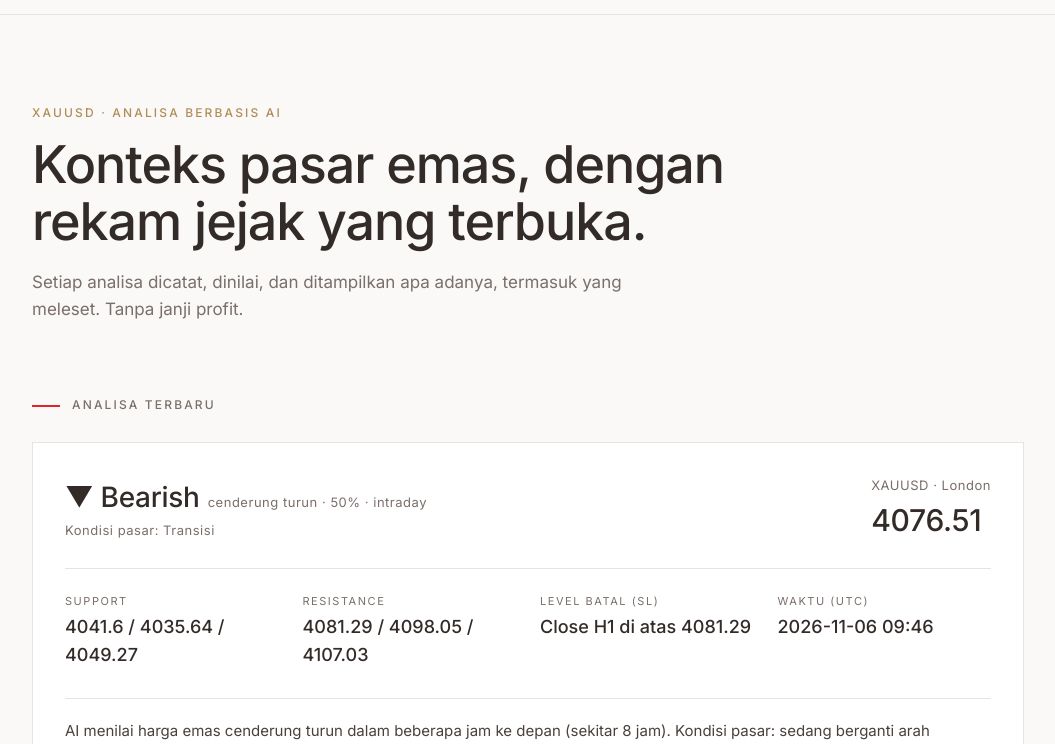
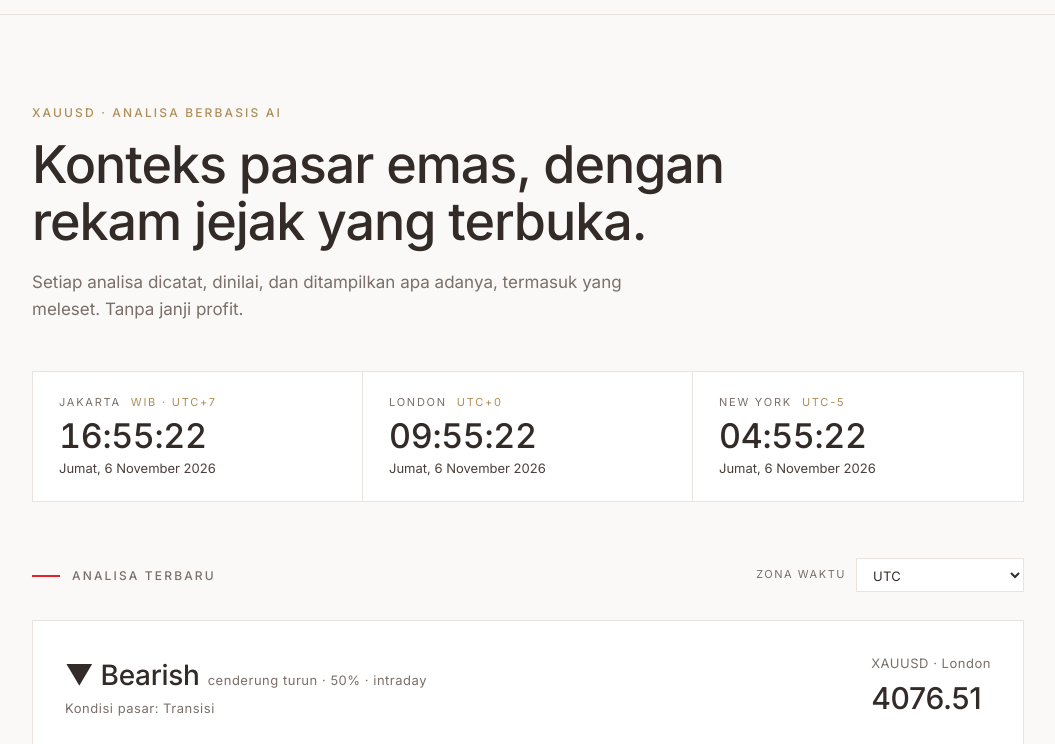
Before and after one commit to alphafxtrade/alpha-web, a plain HTML site: page index.html in a window 1280 px wide. Shown: the part 54-798 px from the top of the page, without its empty margins (112-1167 px from the left). Drawn offline with Linux system fonts and the light colour scheme.

Commit message:
pilihan zona waktu

```diff
--- a/index.html
+++ b/index.html
@@ -33,11 +33,23 @@ nav a:hover{color:var(--accent)}
 .tt:hover{border-color:var(--accent)}
 .tt::before{content:"☾"}
 [data-theme="dark"] .tt::before{content:"☀"}
+.sechead{display:flex;flex-wrap:wrap;align-items:center;justify-content:space-between;gap:12px;margin-bottom:28px}
+.sechead h2{margin:0}
+.tz{display:flex;align-items:center;gap:10px;font-size:11px;letter-spacing:.14em;text-transform:uppercase;color:var(--mute)}
+.tz select{font:inherit;font-size:13px;letter-spacing:.02em;text-transform:none;color:var(--ink);background:var(--card);border:1px solid var(--line);padding:7px 12px;border-radius:0;cursor:pointer}
+.tz select:hover,.tz select:focus{border-color:var(--accent);outline:none}
 .eyebrow{font-size:12px;letter-spacing:.18em;text-transform:uppercase;color:var(--gold);font-weight:500}
 h1{font-size:clamp(32px,5vw,52px);line-height:1.1;font-weight:500;letter-spacing:-.02em;margin:14px 0 18px;max-width:14em}
 .lead{color:var(--mute);max-width:36em;font-size:17px}
 section{padding:72px 0;border-top:1px solid var(--line)}
-.hero{padding:88px 0 72px;border:0}
+.clocks{display:grid;grid-template-columns:repeat(auto-fit,minmax(250px,1fr));border:1px solid var(--line);background:var(--card);margin-bottom:56px}
+.clock{padding:22px 26px;border-right:1px solid var(--line)}
+.clock:last-child{border-right:0}
+.clock .city{font-size:11px;letter-spacing:.16em;text-transform:uppercase;color:var(--mute)}
+.clock .city i{font-style:normal;color:var(--gold);margin-left:10px}
+.clock .t{font-size:34px;font-weight:500;letter-spacing:-.01em;font-variant-numeric:tabular-nums;margin-top:4px;line-height:1.2}
+.clock .d{font-size:13px;color:var(--soft);margin-top:2px}
+.hero{padding:88px 0 48px;border:0}
 h2{font-size:12px;letter-spacing:.18em;text-transform:uppercase;color:var(--mute);font-weight:500;margin-bottom:28px}
 h2 b{display:inline-block;width:28px;height:2px;background:var(--accent);vertical-align:middle;margin-right:12px}
 .demo{display:none;margin-bottom:28px;padding:10px 16px;border:1px solid var(--gold);color:var(--gold);font-size:13px;letter-spacing:.04em}
@@ -88,7 +100,7 @@ td a:hover{text-decoration:underline}
 .disc{font-size:13px;color:var(--mute);max-width:52em}
 footer{border-top:1px solid var(--line);padding:40px 0;font-size:13px;color:var(--mute)}
 footer .wrap{display:flex;flex-wrap:wrap;justify-content:space-between;gap:12px}
-@media(max-width:640px){nav a{margin-left:14px;font-size:12px}.tt{margin-left:14px}.card{padding:22px}.hero{padding:56px 0 48px}section{padding:52px 0}}
+@media(max-width:640px){nav a{margin-left:14px;font-size:12px}.tt{margin-left:14px}.card{padding:22px}.hero{padding:56px 0 32px}.clock{border-right:0;border-bottom:1px solid var(--line)}.clock:last-child{border-bottom:0}section{padding:52px 0}}
 @media(max-width:480px){nav{display:none}}
 </style>
 </head>
@@ -108,10 +120,12 @@ footer .wrap{display:flex;flex-wrap:wrap;justify-content:space-between;gap:12px}
     <p class="lead">Setiap analisa dicatat, dinilai, dan ditampilkan apa adanya, termasuk yang meleset. Tanpa janji profit.</p>
   </div>
 
+  <div class="clocks" id="clocks" aria-label="Jam pasar"></div>
+
   <div class="demo" id="demo">DATA CONTOH: angka di bawah hanya ilustrasi tampilan, bukan hasil sungguhan.</div>
 
   <section id="analisa" style="border-top:0;padding-top:0">
-    <h2><b></b>Analisa terbaru</h2>
+    <div class="sechead"><h2><b></b>Analisa terbaru</h2><label class="tz">Zona waktu <select id="tz" aria-label="Pilih zona waktu"></select></label></div>
     <div class="card" id="latest"></div>
   </section>
 
@@ -124,7 +138,7 @@ footer .wrap{display:flex;flex-wrap:wrap;justify-content:space-between;gap:12px}
   <section id="riwayat">
     <h2><b></b>Riwayat analisa</h2>
     <div class="tw"><table>
-      <thead><tr><th>Waktu (UTC)</th><th>Bias</th><th>Keyakinan</th><th>Horizon</th><th>Hasil</th><th>Grafik</th></tr></thead>
+      <thead><tr><th id="thTime">Waktu (UTC)</th><th>Bias</th><th>Keyakinan</th><th>Horizon</th><th>Hasil</th><th>Grafik</th></tr></thead>
       <tbody id="hist"></tbody>
     </table></div>
     <p class="note">Riwayat menampilkan semua analisa. Statistik di atas hanya menghitung analisa yang waktunya tidak tumpang tindih. Grafik disimpan untuk analisa terbaru saja.</p>
@@ -167,6 +181,17 @@ history:[
 {time:"2026-11-05 10:15",bias:"bullish",conf:55,horizon:"scalp",result:"loss",chart:null},
 {time:"2026-11-04 08:45",bias:"neutral",conf:50,horizon:"intraday",result:"timeout",chart:null}]};
 
+var TZS=[["UTC","UTC"],["Asia/Jakarta","WIB · UTC+7"],["Asia/Makassar","WITA · UTC+8"],["Asia/Jayapura","WIT · UTC+9"],["Asia/Singapore","Singapura · UTC+8"],["Asia/Tokyo","Tokyo · UTC+9"],["Asia/Dubai","Dubai · UTC+4"],["Europe/London","London"],["America/New_York","New York"]];
+var TZ="UTC",LAST=null;
+try{var sv=localStorage.getItem("alpha-tz");if(sv&&TZS.some(function(z){return z[0]===sv}))TZ=sv}catch(e){}
+var DST={"Europe/London":"London","America/New_York":"New York"};
+function zlab(){return TZ==="UTC"?"UTC":(DST[TZ]||offsetOf(TZ,new Date()))}
+function conv(s){
+  if(!s)return s;var m=/^(\d{4})-(\d{2})-(\d{2}) (\d{2}):(\d{2})/.exec(s);if(!m)return s;
+  if(TZ==="UTC")return m[0];
+  try{var d=new Date(Date.UTC(+m[1],+m[2]-1,+m[3],+m[4],+m[5])),p={};
+    new Intl.DateTimeFormat("en-GB",{timeZone:TZ,year:"numeric",month:"2-digit",day:"2-digit",hour:"2-digit",minute:"2-digit",hourCycle:"h23"}).formatToParts(d).forEach(function(x){p[x.type]=x.value});
+    return p.year+"-"+p.month+"-"+p.day+" "+p.hour+":"+p.minute}catch(e){return m[0]}}
 function el(t,c,x){var e=document.createElement(t);if(c)e.className=c;if(x!==undefined)e.textContent=x;return e}
 function kv(k,v,c){var d=el("div");d.appendChild(el("div","k",k));d.appendChild(el("div","v"+(c?" "+c:""),v||"-"));return d}
 var BIAS={bullish:"Bullish",bearish:"Bearish",neutral:"Netral"};
@@ -174,6 +199,7 @@ var BIAS_SUB={bullish:"cenderung naik",bearish:"cenderung turun",neutral:"belum
 var RES={win:"Menang",loss:"Kalah",open:"Berjalan",timeout:"Kedaluwarsa",na:"Tidak dinilai"};
 
 function render(d){
+  LAST=d;
   document.getElementById("demo").style.display=d.demo?"block":"none";
   var L=d.latest,box=document.getElementById("latest");box.textContent="";
   if(!L){box.appendChild(el("div","price","Belum ada analisa yang dipublikasikan."))}
@@ -188,12 +214,12 @@ function render(d){
     top.appendChild(p);box.appendChild(top);
     if(L.chart){
       var cb=el("div","chartbox"),im=el("img","chart");im.src=L.chart;im.alt="Grafik XAUUSD 15 menit saat analisa dibuat";im.loading="lazy";
-      cb.appendChild(im);cb.appendChild(el("div","cap","Grafik 15 menit (24 jam terakhir) saat analisa dibuat. Hijau tua: support. Emas: resistance. Merah: level batal (SL). Hijau muda: TP. Putih: entry."));
+      cb.appendChild(im);cb.appendChild(el("div","cap","Grafik 15 menit (24 jam terakhir) saat analisa dibuat. Hijau tua: support. Emas: resistance. Merah: level batal (SL). Hijau muda: TP. Putih: entry. Jam di dalam gambar selalu UTC."));
       box.appendChild(cb);
     }
     var g=el("div","grid");
     g.appendChild(kv("Support",L.support));g.appendChild(kv("Resistance",L.resistance));
-    g.appendChild(kv("Level batal (SL)",L.invalidation));g.appendChild(kv("Waktu (UTC)",L.time));
+    g.appendChild(kv("Level batal (SL)",L.invalidation));g.appendChild(kv("Waktu ("+zlab()+")",conv(L.time)));
     box.appendChild(g);
     if(L.plan){
       var P=L.plan,pb=el("div","plan");
@@ -205,7 +231,7 @@ function render(d){
         pg.appendChild(kv("Stop loss (SL)",String(P.sl),"sl"));
         pg.appendChild(kv("Take profit (TP)",String(P.tp),"tp"));
         pb.appendChild(pg);
-        pb.appendChild(el("div","fine","Jarak ke SL "+P.r_usd+" dolar ("+P.r_atr+"× ATR 1 jam), TP sejauh 1R. SL dianggap kena bila "+P.sl_basis+" melewati level itu, bukan sekadar tersentuh. TP dianggap tercapai bila harga menyentuh level itu lebih dulu. Berlaku sampai sekitar "+P.expires+" UTC, setelah itu dinilai kedaluwarsa."));
+        pb.appendChild(el("div","fine","Jarak ke SL "+P.r_usd+" dolar ("+P.r_atr+"× ATR 1 jam), TP sejauh 1R. SL dianggap kena bila "+P.sl_basis+" melewati level itu, bukan sekadar tersentuh. TP dianggap tercapai bila harga menyentuh level itu lebih dulu. Berlaku sampai sekitar "+conv(P.expires)+" "+zlab()+", setelah itu dinilai kedaluwarsa."));
         pb.appendChild(el("div","warn","Ini definisi yang dipakai untuk menilai rekam jejak di bawah, bukan rekomendasi. Belum termasuk spread, komisi, dan slippage. Jarak SL yang pendek membuat biaya tersebut berpengaruh besar."));
       }else{
         pb.appendChild(el("div","fine",P.reason||"Rencana tidak tersedia."));
@@ -229,16 +255,45 @@ function render(d){
     "Dihitung dari "+dn+" analisa berarah dengan aturan evaluasi yang tetap dan terbuka.";
   if(s.baseline)nt+=" Pembanding "+s.baseline.label+": "+s.baseline.acc+"% (n="+s.baseline.n+"). AI baru berarti bila jelas di atas pembanding.";
   document.getElementById("statnote").textContent=nt;
+  document.getElementById("thTime").textContent="Waktu ("+zlab()+")";
   var tb=document.getElementById("hist");tb.textContent="";
   if(!d.history.length){var er2=el("tr"),c2=el("td","","Belum ada data.");c2.colSpan=6;er2.appendChild(c2);tb.appendChild(er2)}
   d.history.forEach(function(h){
-    var tr=el("tr");tr.appendChild(el("td","",h.time));tr.appendChild(el("td","",BIAS[h.bias]||h.bias));
+    var tr=el("tr");tr.appendChild(el("td","",conv(h.time)));tr.appendChild(el("td","",BIAS[h.bias]||h.bias));
     tr.appendChild(el("td","",h.conf+"%"));tr.appendChild(el("td","",h.horizon));
     var td=el("td");td.appendChild(el("span","res "+h.result,RES[h.result]||h.result));tr.appendChild(td);
     var tg=el("td");if(h.chart){var a=el("a","","Lihat");a.href=h.chart;a.target="_blank";a.rel="noopener";tg.appendChild(a)}else{tg.textContent="-"}
     tr.appendChild(tg);tb.appendChild(tr)});
-  document.getElementById("upd").textContent="Diperbarui: "+d.updated_utc+" UTC"+(d.demo?" (contoh)":"");
+  document.getElementById("upd").textContent="Diperbarui: "+conv(d.updated_utc)+" "+zlab()+(d.demo?" (contoh)":"");
 }
+var ZONES=[["Jakarta","WIB","Asia/Jakarta"],["London","","Europe/London"],["New York","","America/New_York"]];
+var CK=[];
+function offsetOf(tz,now){try{var p=new Intl.DateTimeFormat("en-US",{timeZone:tz,timeZoneName:"shortOffset"}).formatToParts(now).filter(function(x){return x.type==="timeZoneName"})[0].value;
+  p=p.replace("GMT","UTC");return p==="UTC"?"UTC+0":p}catch(e){return ""}}
+function buildClocks(){
+  var box=document.getElementById("clocks");
+  ZONES.forEach(function(z){
+    var c=el("div","clock"),city=el("div","city",z[0]),tag=el("i");city.appendChild(tag);
+    var t=el("div","t","--:--:--"),d=el("div","d","");
+    c.appendChild(city);c.appendChild(t);c.appendChild(d);box.appendChild(c);
+    CK.push({tz:z[2],lab:z[1],tag:tag,t:t,d:d,
+      tf:new Intl.DateTimeFormat("en-GB",{timeZone:z[2],hour:"2-digit",minute:"2-digit",second:"2-digit",hourCycle:"h23"}),
+      df:new Intl.DateTimeFormat("id-ID",{timeZone:z[2],weekday:"long",day:"numeric",month:"long",year:"numeric"})});
+  });
+}
+function tick(){
+  var now=new Date();
+  CK.forEach(function(c){
+    c.t.textContent=c.tf.format(now);c.d.textContent=c.df.format(now);
+    var o=offsetOf(c.tz,now);c.tag.textContent=(c.lab?c.lab+" · ":"")+o;
+  });
+}
+function loop(){tick();setTimeout(loop,1000-(Date.now()%1000)+5)}
+buildClocks();loop();
+(function(){var s=document.getElementById("tz");
+  TZS.forEach(function(z){var o=document.createElement("option");o.value=z[0];o.textContent=z[1];if(z[0]===TZ)o.selected=true;s.appendChild(o)});
+  s.addEventListener("change",function(){TZ=s.value;try{localStorage.setItem("alpha-tz",TZ)}catch(e){}if(LAST)render(LAST)});
+})();
 document.getElementById("tt").addEventListener("click",function(){
   var n=document.documentElement.getAttribute("data-theme")==="dark"?"light":"dark";
   document.documentElement.setAttribute("data-theme",n);try{localStorage.setItem("alpha-theme",n)}catch(e){}
```
